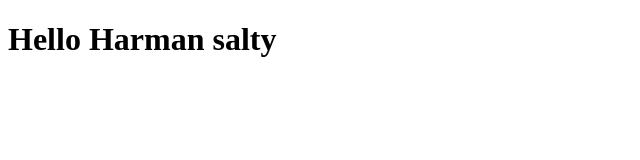
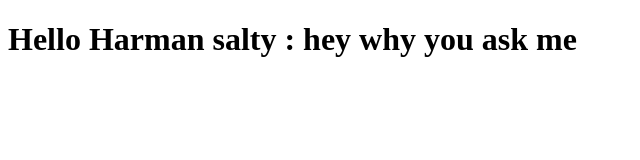
Before and after one commit to harmanjit1984/Harman-test, a plain HTML site: page index.html in a window 1280 px wide. Shown: the whole page, without its empty margins (0-640 px from the left). Drawn offline with Linux system fonts and the light colour scheme.

Commit message:
New version of web file.

```diff
--- a/index.html
+++ b/index.html
@@ -5,6 +5,6 @@
    <title>Hello Harman</title>
    </head>
    <body>
-     <h1>Hello Harman salty</h1>
+     <h1>Hello Harman salty : hey why you ask me </h1>
      </body>
      </html>
```
